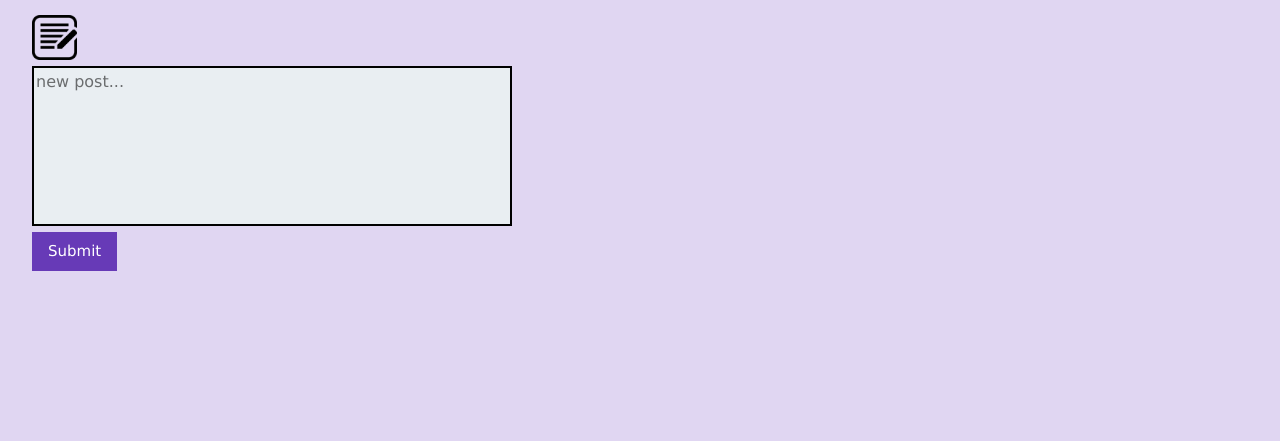
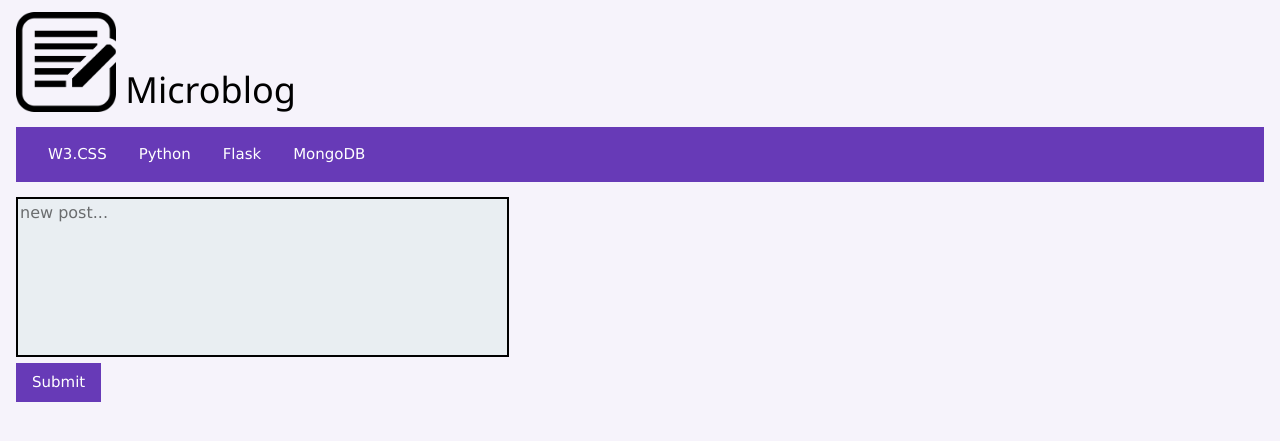
Before and after one commit to sfraser-dev/web-python-flask-microblog, a Flask app: page / in a window 1280 px wide. Shown: the top 441 px of the page. Run offline with Flask 3, Linux system fonts and the light colour scheme; data that the repository does not hold is empty.

Commit message:
full website again. header with icon and navbar added back in. a little javascript so the page loads at the input form (textarea / id="blog").

```diff
--- a/app.py
+++ b/app.py
@@ -45,7 +45,7 @@ def create_app():
         #     pprint.pprint(my_doc)
 
         # Return to user the jinja templated "home.html".
-        return render_template("home.html", entries = entries_with_date_and_dbID_sorted)
+        return render_template("home.html/", entries = entries_with_date_and_dbID_sorted)
 
     # App factory return.
     return app
--- a/static/css/style.css
+++ b/static/css/style.css
@@ -1,3 +1,8 @@
+:root {
+  --w3css-deep-purple-l3-bg: #c1ade5;
+  --w3css-deep-purple-d3-bg: #482880;
+}
+
 textarea {
   width: 80%;
   height: 160px;
@@ -9,10 +14,11 @@ textarea {
 }
 
 .title-image {
-  width: 45px;
-  height: 45px;
+  width: 100px;
+  height: 100px;
   vertical-align: text-bottom;
-  margin-bottom: 3px;
+  margin-bottom: 2px;
+  margin-top: 2px;
 }
 
 .p-body-historical-posts  {
@@ -23,6 +29,12 @@ textarea {
 it too if I want to over-ride the default w3.css hover theme */
 .my-hover-theme:hover {
   cursor: pointer;
-  color:#d6b4d1 !important;
-  background-color:#341d5b !important;
+  color: var(--w3css-deep-purple-d3-bg) !important;
+  background-color: var(--w3css-deep-purple-l3-bg) !important;
 }
+
+/* turn the "x" red on mouse over */
+.my-hover-theme-card:hover {
+  cursor: pointer;
+  color: red !important;
+}
--- a/templates/home.html
+++ b/templates/home.html
@@ -15,19 +15,30 @@
   <title>Microblog</title>
 </head>
 
-<body class="w3-theme-l4">
+<body class="w3-theme-l5">
   <div class="w3-container">
+    <header>
+      <h1><img class="title-image" src="./static/images/write.png" alt="blog logo"> Microblog</h1>
+    </header>
+
+    <!-- navbar -->
+    <nav class="w3-bar w3-theme w3-padding">
+      <div class="w3-mobile">
+        <a href="https://www.w3schools.com/w3css/" class="w3-bar-item w3-button w3-mobile my-hover-theme">W3.CSS</a>
+        <a href="https://www.python.org/" class="w3-bar-item w3-button w3-mobile my-hover-theme">Python</a>
+        <a href="https://flask.palletsprojects.com/" class="w3-bar-item w3-button w3-mobile my-hover-theme">Flask</a>
+        <a href="https://www.mongodb.com/" class="w3-bar-item w3-button w3-mobile my-hover-theme">MongoDB</a>
+      </div>
+    </nav>
+  </div>
+
   <!-- row start -->
   <main class="w3-row-padding">
 
     <!-- left column start: textarea for writing new blog post -->
     <section class="w3-col l6 m6">
-        <form method="POST">
+      <form method="POST" id="blog">
         <p>
-            <label for="entry">
-              <img class="title-image" src="./static/images/write.png" alt="blog logo">
-            </label>
-            <br>
           <textarea name="content" id="entry" maxlength="140" placeholder="new post..."></textarea>
           <br>
           <button type="submit" class="w3-button w3-theme my-hover-theme" name="BlogButtons"
@@ -46,8 +57,8 @@
         <div class="w3-bar">
           <time class="w3-bar-item w3-small" datetime="{{ entry[1] }}">{{ entry[1] }}</time>
           <form action="#" method="POST">
-              <button type="submit" class="w3-bar-item w3-theme-d5 w3-tiny w3-right my-hover-theme" name="BlogButtons"
-                value="{{ entry[2] }}">&#10006;</button>
+            <button type="submit" class="w3-bar-item w3-theme-d5 w3-tiny w3-right my-hover-theme-card"
+              name="BlogButtons" value="{{ entry[2] }}">&#10006;</button>
           </form>
         </div>
         <!-- body -->
@@ -62,7 +73,15 @@
 
   </main>
   <!-- row end -->
-  </div>
+  <script>
+    // document.getElementById("blog").scrollIntoView({ behavior: 'smooth' });
+    if (navigator.userAgent.match(/Chrome|AppleWebKit/)) {
+      window.location.href = "#blog";
+      window.location.href = "#blog";  /* these take twice */
+    } else {
+      window.location.hash = "blog";
+    }
+  </script>
 </body>
 
 </html>
```
Lines whose indentation alone changed are shown as unchanged.
